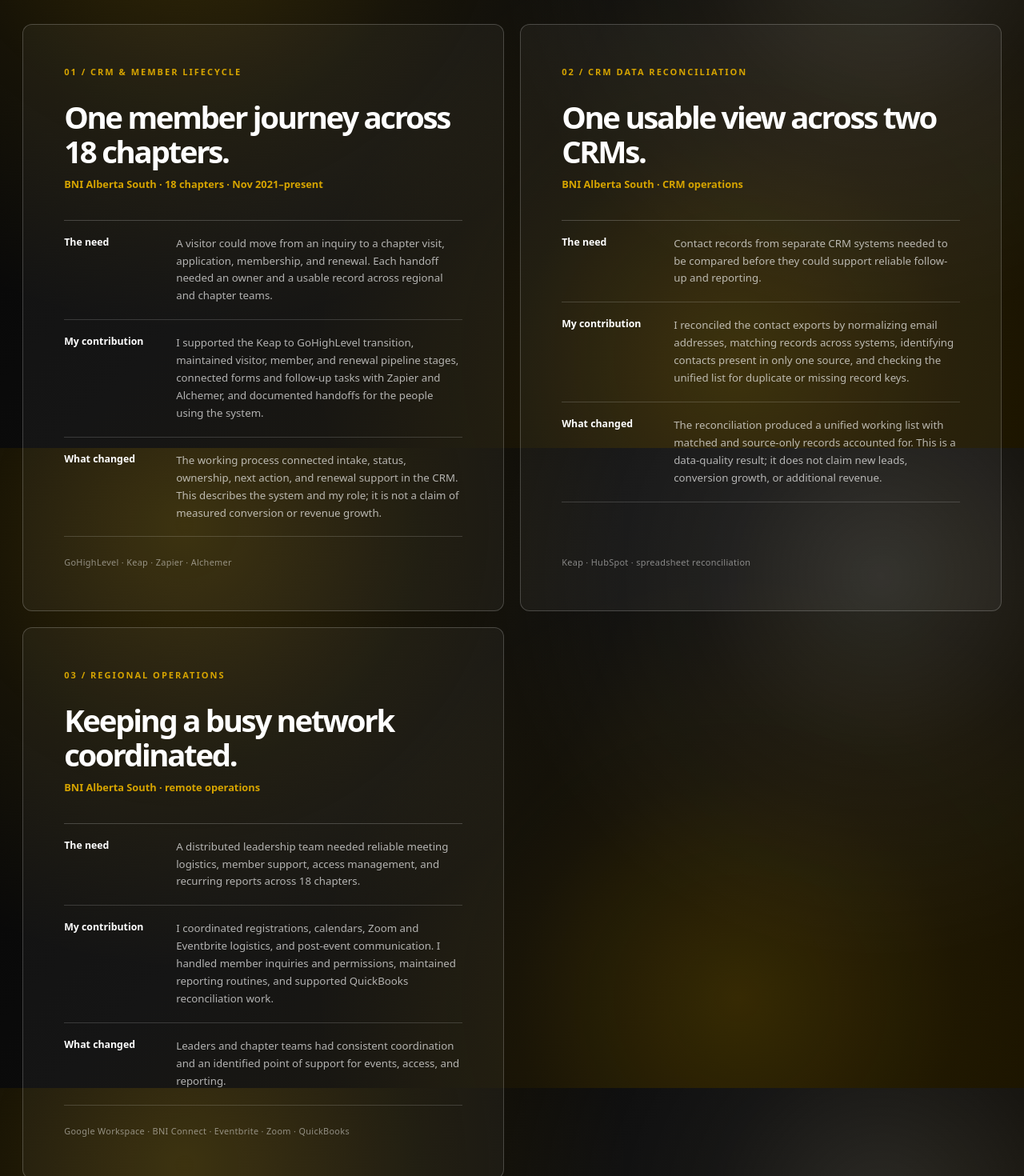
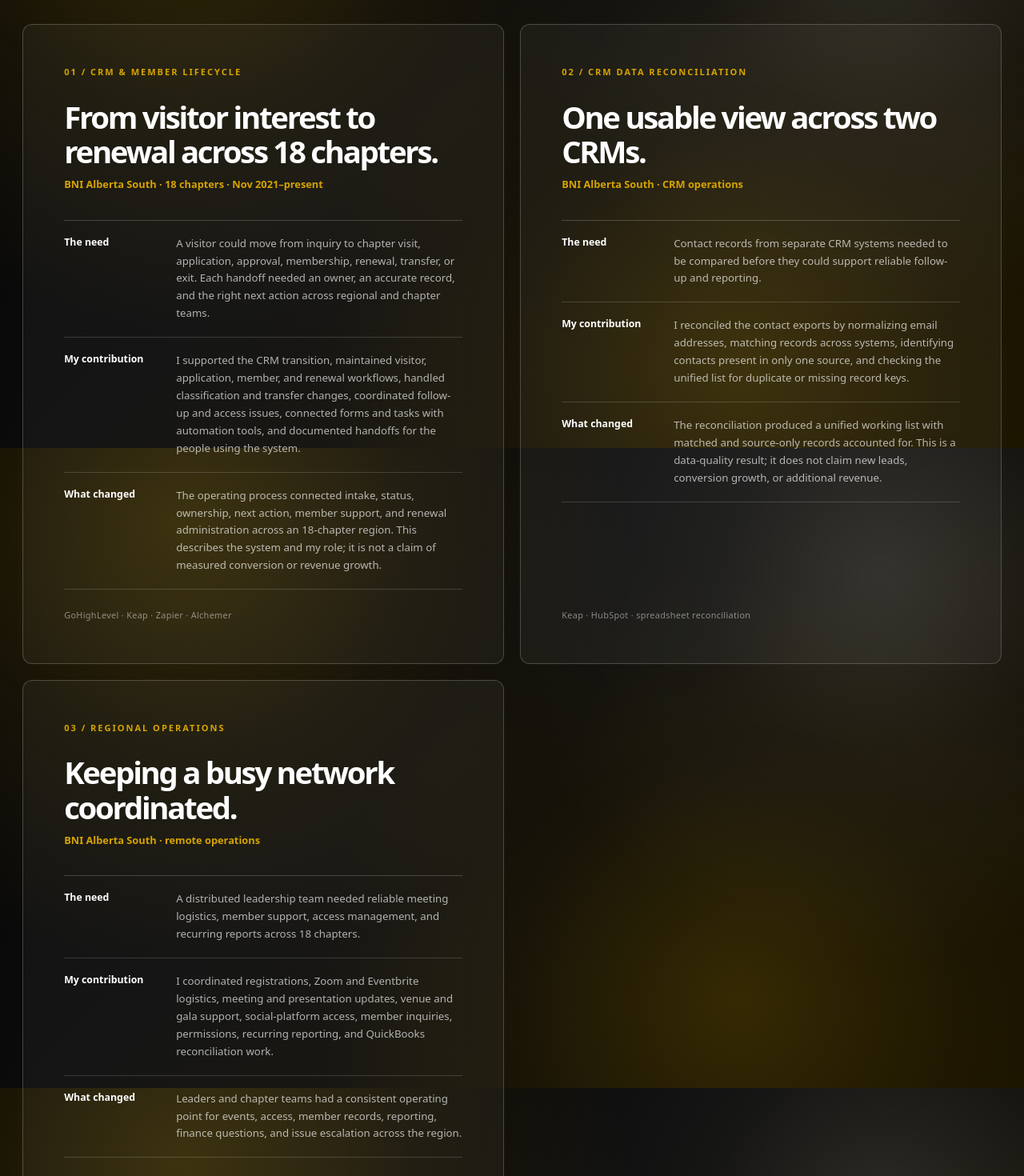
Before and after one commit to marvelcruz/mavl-portfolio, a Next.js app: page /work/bni-operations in a window 1280 px wide. Shown: the part 1040-2510 px from the top of the page at 80% size. Built offline with nearby package versions, Linux system fonts and the light colour scheme.

Commit message:
Strengthen BNI case study with full lifecycle scope

```diff
--- a/components/CaseStudies.tsx
+++ b/components/CaseStudies.tsx
@@ -3,11 +3,11 @@
 const studies = [
   {
     label: "01 / CRM & member lifecycle",
-    title: "One member journey across 18 chapters.",
+    title: "From visitor interest to renewal across 18 chapters.",
     context: "BNI Alberta South · 18 chapters · Nov 2021–present",
-    challenge: "A visitor could move from an inquiry to a chapter visit, application, membership, and renewal. Each handoff needed an owner and a usable record across regional and chapter teams.",
-    contribution: "I supported the Keap to GoHighLevel transition, maintained visitor, member, and renewal pipeline stages, connected forms and follow-up tasks with Zapier and Alchemer, and documented handoffs for the people using the system.",
-    result: "The working process connected intake, status, ownership, next action, and renewal support in the CRM. This describes the system and my role; it is not a claim of measured conversion or revenue growth.",
+    challenge: "A visitor could move from inquiry to chapter visit, application, approval, membership, renewal, transfer, or exit. Each handoff needed an owner, an accurate record, and the right next action across regional and chapter teams.",
+    contribution: "I supported the CRM transition, maintained visitor, application, member, and renewal workflows, handled classification and transfer changes, coordinated follow-up and access issues, connected forms and tasks with automation tools, and documented handoffs for the people using the system.",
+    result: "The operating process connected intake, status, ownership, next action, member support, and renewal administration across an 18-chapter region. This describes the system and my role; it is not a claim of measured conversion or revenue growth.",
     tools: "GoHighLevel · Keap · Zapier · Alchemer",
   },
   {
@@ -24,8 +24,8 @@
     title: "Keeping a busy network coordinated.",
     context: "BNI Alberta South · remote operations",
     challenge: "A distributed leadership team needed reliable meeting logistics, member support, access management, and recurring reports across 18 chapters.",
-    contribution: "I coordinated registrations, calendars, Zoom and Eventbrite logistics, and post-event communication. I handled member inquiries and permissions, maintained reporting routines, and supported QuickBooks reconciliation work.",
-    result: "Leaders and chapter teams had consistent coordination and an identified point of support for events, access, and reporting.",
+    contribution: "I coordinated registrations, Zoom and Eventbrite logistics, meeting and presentation updates, venue and gala support, social-platform access, member inquiries, permissions, recurring reporting, and QuickBooks reconciliation work.",
+    result: "Leaders and chapter teams had a consistent operating point for events, access, member records, reporting, finance questions, and issue escalation across the region.",
     tools: "Google Workspace · BNI Connect · Eventbrite · Zoom · QuickBooks",
   },
 ];
@@ -48,8 +48,8 @@
         <div className="case-teaser-grid">
           <article className="case-teaser">
             <p className="eyebrow">BNI Alberta South / Operations</p>
-            <h3>One member journey across 18 chapters.</h3>
-            <p>CRM migration, visitor and renewal follow-up, events, reporting, and finance support across a regional network.</p>
+            <h3>From visitor interest to renewal across 18 chapters.</h3>
+            <p>Lead and visitor follow-up, applications, member lifecycle, systems access, events, reporting, and finance support across a regional network.</p>
             <Link href="/work/bni-operations">Read the BNI case study <span aria-hidden="true">↗</span></Link>
           </article>
           <article className="case-teaser case-teaser-accent">
@@ -142,7 +142,7 @@
           <strong>Documented scope: 18 chapters</strong>
           <p>My work supported the visitor and member lifecycle across the region, from intake and follow-up to renewals and payment questions. The 18-chapter figure describes the operating scope; a revenue total or conversion lift has not been verified.</p>
         </div>
-        <p className="revenue-disclosure">Reconstructed from my BNI Alberta South CRM and operations responsibilities. The paths summarize the work; they are not an export of the organization’s production process or member data.</p>
+        <p className="revenue-disclosure">Reconstructed from five years of documented BNI Alberta South CRM and operations responsibilities. The paths summarize the work; they are not an export of the organization’s production process or member data.</p>
       </div>
     </section>
   );
```
